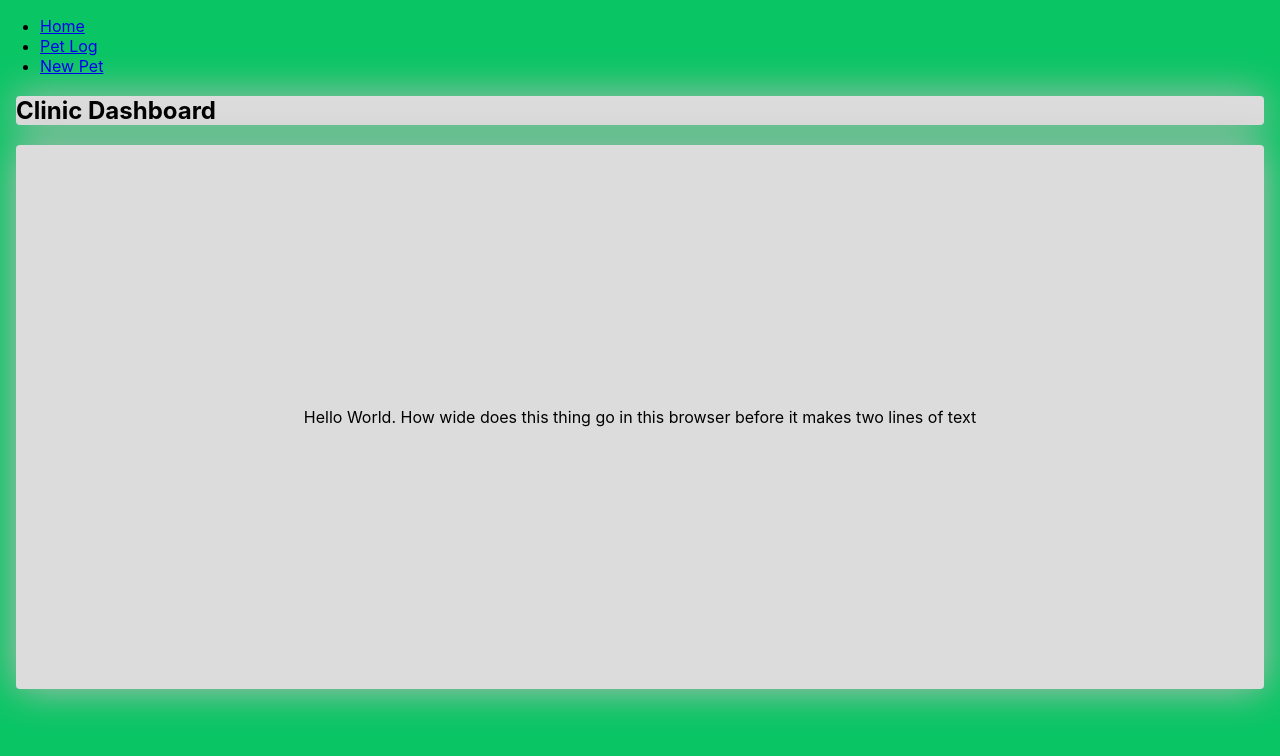
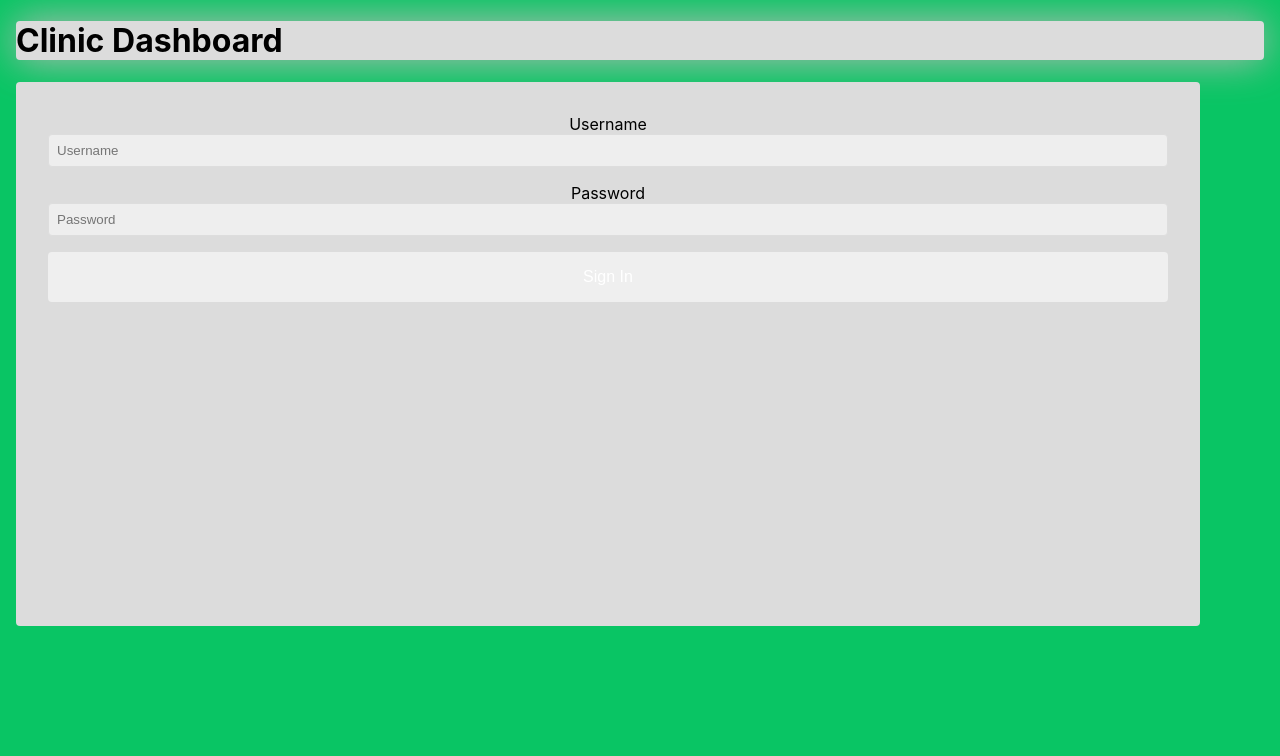
Before and after one commit to hulaus/Pet-Database, a React (Create React App) app: page /Home in a window 1280 px wide. Shown: the top 756 px of the page. Built offline with nearby package versions, Linux system fonts and the light colour scheme.

Commit message:
changing navBar

```diff
--- a/package.json
+++ b/package.json
@@ -13,10 +13,12 @@
     "pg": "^8.9.0",
     "pg-hstore": "^2.3.4",
     "react": "^18.2.0",
+    "react-bootstrap": "^2.7.2",
     "react-dom": "^18.2.0",
     "react-router-dom": "^6.8.1",
     "react-scripts": "5.0.1",
     "sequelize": "^6.28.1",
+    "styled-components": "^5.3.6",
     "web-vitals": "^2.1.4"
   },
   "scripts": {
--- a/src/App.jsx
+++ b/src/App.jsx
@@ -1,38 +1,19 @@
+import React from 'react'
 import './App.css';
 import { BrowserRouter as Router, Link, Route, Routes } from 'react-router-dom';
+import Home from './components/Home/Home';
 import Petlog from './components/petlog/Petlog';
 import NewPet from './components/newPet/NewPet';
-import Home from './components/Home/Home';
+import navBar from './components/navBar/Navbar';
 
 
 function App() {
-  return (
-    <div>
-      <Router>
-        <nav className='Nav-Container'>
-          <div>
-        <ul>
-          <li className="Nav-Item">
-            <Link to='/Home'> Home </Link>
-          </li>
-          <li className="Nav-Item">
-            <Link to='/Petlog'> Pet Log </Link>
-          </li>
-          <li className="Nav-Item">
-            <Link to='/NewPet'>New Pet</Link>
-          </li>
-        </ul>
-        <Routes>
-          <Route path='/' />
-          <Route path='/Petlog' element={<Petlog />} />
-          <Route path='/NewPet' element={<NewPet />} />
-          <Route path='/Home' element={<Home />} />
-        </Routes>
+    return (
+
+      <div>
+        <Home />
       </div>
-      </nav>
-      </Router>
-    </div>
-  );
-}
 
+    );
+  }
 export default App;
--- a/src/components/Home/Home.jsx
+++ b/src/components/Home/Home.jsx
@@ -1,5 +1,7 @@
 import { useState, useEffect } from 'react'
 import './styles.css';
+import Login from '../Login/Login'
+import navBar from '../navBar/Navbar';
 
 function Home() {
 
@@ -11,8 +13,10 @@ function Home() {
             <div id="welcome">
         <h1>Clinic Dashboard</h1>
         </div>
-        <div className="container">
-            <p>Hello World. How wide does this thing go in this browser before it makes two lines of text</p>
+        <div>
+        </div>
+        <div>
+            <Login />
         </div>
         </div>
     )
--- a/src/components/Home/styles.css
+++ b/src/components/Home/styles.css
@@ -11,7 +11,7 @@ body{
     border-radius: 4px;
 }
 
-.container{
+ /* .container{
     max-width: 100rem;
     max-height: 30rem;
     margin: 1rem;
@@ -25,6 +25,7 @@ body{
     justify-content: center;
     text-align: center;
 }
+*/
 
 /*  Temporary styling change to see how form looks.
 .App {
--- /dev/null
+++ b/src/components/Login/Login.jsx
@@ -0,0 +1,25 @@
+import Button from 'react-bootstrap/Button';
+import Form from 'react-bootstrap/Form';
+
+function Login() {
+  return (
+    <Form>
+      <Form.Group className="mb-3" controlId="formBasicLogin">
+        <Form.Label>Username</Form.Label>
+        <Form.Control type="Login" placeholder="Username" />
+        <Form.Text className="text-muted">
+        </Form.Text>
+      </Form.Group>
+
+      <Form.Group className="mb-3" controlId="formBasicPassword">
+        <Form.Label>Password</Form.Label>
+        <Form.Control type="password" placeholder="Password" />
+      </Form.Group>
+      <Button variant="primary" type="submit">
+        Sign In
+      </Button>
+    </Form>
+  );
+}
+
+export default Login;
--- /dev/null
+++ b/src/components/navBar/NavbarElements.js
@@ -0,0 +1,38 @@
+import { NavLink as Link } from "react-router-dom";
+import styled from "styled-components";
+
+export const Nav = styled.nav`
+  background: #ffb3ff;
+  height: 85px;
+  display: flex;
+  justify-content: space-between;
+  padding: 0.2rem calc((100vw - 1000px) / 2);
+  z-index: 12;
+`;
+
+export const NavLink = styled(Link)`
+  color: #808080;
+  display: flex;
+  align-items: center;
+  text-decoration: none;
+  padding: 0 1rem;
+  height: 100%;
+  cursor: pointer;
+  &.active {
+    color: #4d4dff;
+  }
+`;
+
+export const NavMenu = styled.div`
+  display: flex;
+  align-items: center;
+  margin-right: -24px;
+  /* Second Nav */
+  /* margin-right: 24px; */
+  /* Third Nav */
+  /* width: 100vw;
+white-space: nowrap; */
+  @media screen and (max-width: 768px) {
+    display: none;
+  }
+`;
--- a/src/components/navBar/navbar.jsx
+++ b/src/components/navBar/navbar.jsx
@@ -1,27 +1,22 @@
-import { BrowserRouter as Router, Link, Route, Routes } from 'react-router-dom';
-import "../navBar/styles.css";
+import React from "react";
+import { Nav, NavLink, NavMenu }
+    from "./NavbarElements";
 
+const Navbar = () => {
+  return (
+    <>
+      <Nav>
+        <NavMenu>
+          <NavLink to="/Petlog" activeStyle>
+            Petlog
+          </NavLink>
+          <NavLink to="/NewPet" activeStyle>
+            New Pet Form
+          </NavLink>
+        </NavMenu>
+      </Nav>
+    </>
+  );
+};
 
-const navBar = () => {
-  return (
-    <nav className="navbar">
-      <div className="container">
-      <div className="nav-elements">
-        <ul>
-      <li className="Nav-Item">
-            <Link to='/Home'> Home </Link>
-          </li>
-          <li className="Nav-Item">
-            <Link to='/Petlog'> Pet Log </Link>
-          </li>
-          <li className="Nav-Item">
-            <Link to='/NewPet'>New Pet</Link>
-          </li>
-          </ul>
-          </div>
-      </div>
-    </nav>
-  )
-}
-
-export default navBar;
+export default Navbar;
--- a/src/components/navBar/styles.css
+++ b/src/components/navBar/styles.css
@@ -1,4 +1,6 @@
-body {
+
+
+/* body {
     margin: 0;
     padding: 0;
     font-family: 'Poppins', sans-serif;
@@ -54,3 +56,4 @@ body {
     height: 2px;
     background-color: #574c4c;
   }
+  */
--- a/src/components/newPet/NewPet.jsx
+++ b/src/components/newPet/NewPet.jsx
@@ -16,7 +16,6 @@ function NewPet() {
 
             <div class="field" >
                 <label class="label" className='Name-Input' for="firstName">First Name</label>
-                <div class="control">
                     <input
                     required
                     class="input"
@@ -25,7 +24,6 @@ function NewPet() {
                     name="firstName"
                     />
                 <label class="label"  className='Name-Input' for="lastName">Last Name</label>
-                <div class="control">
                     <input
                     required
                     class="input"
@@ -34,13 +32,9 @@ function NewPet() {
                     name="lastName"
                     />
                 </div>
-                </div>
-
-            </div>
 
             <div class="field">
                 <label class="label" for="name">Pet Name</label>
-                <div class="control">
                     <input
                     required
                     class="input"
@@ -49,7 +43,6 @@ function NewPet() {
                     name="name"
                     />
                 </div>
-            </div>
 
             <div class="field">
                 <label class="label" for="Birthdate">Date of Birth</label>
```
Also changed, not shown: src/components/Login/styles.css (added), 1 other file (tests, documents, lock files or other folders).
